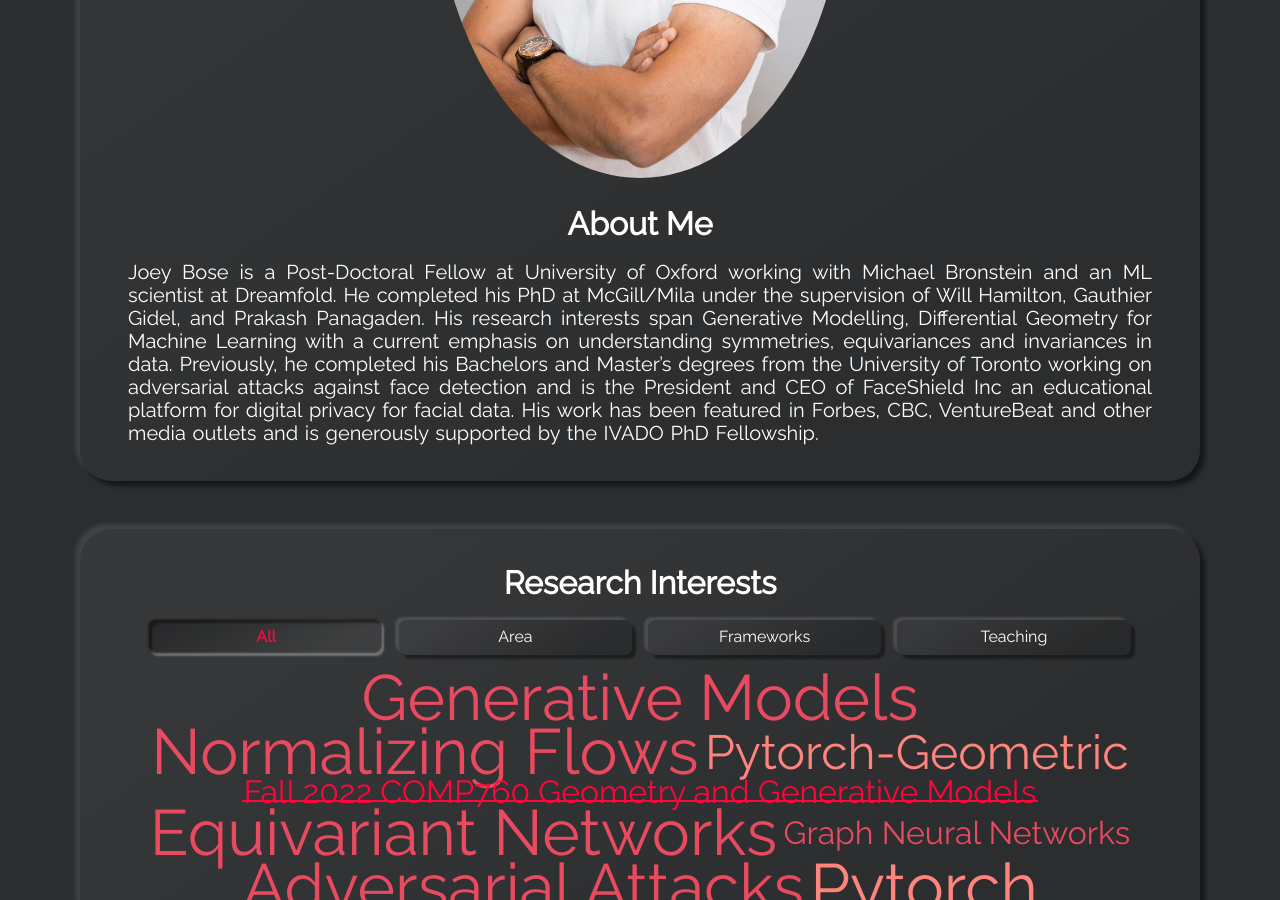
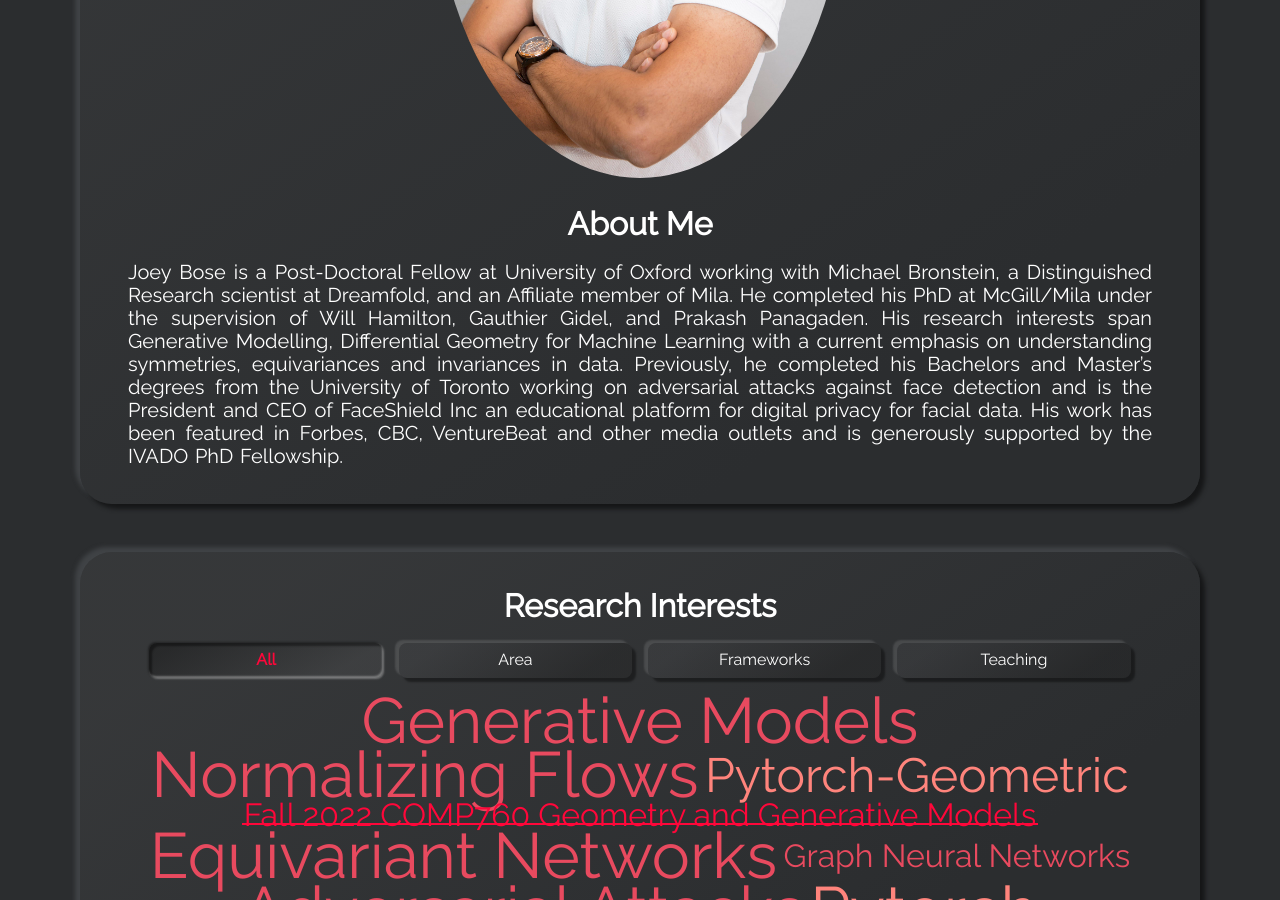
Before and after one commit to joeybose/joeybose.github.io, a Jekyll site: the page built from index.html, in a window 1280 px wide and 900 px high, scrolled down 1520 px. Built offline with Jekyll 4.4.1, drawn with Linux system fonts in a browser that asks for light colours; some of the changed text lies outside the part shown.

Commit message:
updated timeline

```diff
--- a/_config.yml
+++ b/_config.yml
@@ -46,7 +46,7 @@ show_aboutme_card: true
 # about_me_title: The will be displayed as the title in the About Me section
 about_me_title: About Me
 # about_me_description: This will be displayed under the title.
-about_me_description: Joey Bose is a Post-Doctoral Fellow at University of Oxford working with Michael Bronstein and an ML scientist at Dreamfold. He completed his PhD at McGill/Mila under the supervision of Will Hamilton, Gauthier Gidel, and Prakash Panagaden. His research interests span Generative Modelling, Differential Geometry for Machine Learning with a current emphasis on understanding symmetries, equivariances and invariances in data. Previously, he completed his Bachelors and Master’s degrees from the University of Toronto working on adversarial attacks against face detection and is the President and CEO of FaceShield Inc an educational platform for digital privacy for facial data. His work has been featured in Forbes, CBC, VentureBeat and other media outlets and is generously supported by the IVADO PhD Fellowship.
+about_me_description: Joey Bose is a Post-Doctoral Fellow at University of Oxford working with Michael Bronstein, a Distinguished Research scientist at Dreamfold, and an Affiliate member of Mila. He completed his PhD at McGill/Mila under the supervision of Will Hamilton, Gauthier Gidel, and Prakash Panagaden. His research interests span Generative Modelling, Differential Geometry for Machine Learning with a current emphasis on understanding symmetries, equivariances and invariances in data. Previously, he completed his Bachelors and Master’s degrees from the University of Toronto working on adversarial attacks against face detection and is the President and CEO of FaceShield Inc an educational platform for digital privacy for facial data. His work has been featured in Forbes, CBC, VentureBeat and other media outlets and is generously supported by the IVADO PhD Fellowship.
 
 # SKILLS SECTION
 # show_skills_card:
@@ -93,7 +93,7 @@ show_contact_card: true
 # contact_title: The will be displayed as the title in the Contact section
 contact_title: Contact
 # contact_description: This will be displayed under the title.
-contact_description: If you like what I do and want to potentially collaborate feel free to reach out via email. Note for prospective students interested in joining Mila/McGill I cannot assess your candidacy and will not be able to help you get an interview with my advisor. But, I can offer general advice about applying to grad school and the culture of our lab.
+contact_description: If you like what I do and want to potentially collaborate feel free to reach out via email. Note for prospective students interested in joining Mila/McGill/Oxford I cannot assess your candidacy and will not be able to help you get an interview with my advisor. But, I can offer general advice about applying to grad school and the culture of our lab.
 
 # GITHUB-METADATA
 # Set this to your forked repository
--- a/_data/timeline.yml
+++ b/_data/timeline.yml
@@ -16,6 +16,11 @@
 #     - tag: Ruby
 #     - tag: Rails
 #   timeline-side: right
+
+- title: Mila
+  date: Sept 2024 - Present
+  subtitle: Affiliate Member
+  timeline-side: right
 
 - title: University of Oxford
   title-url: https://scholar.google.com/citations?user=ybPyI7IAAAAJ&hl=en
```
